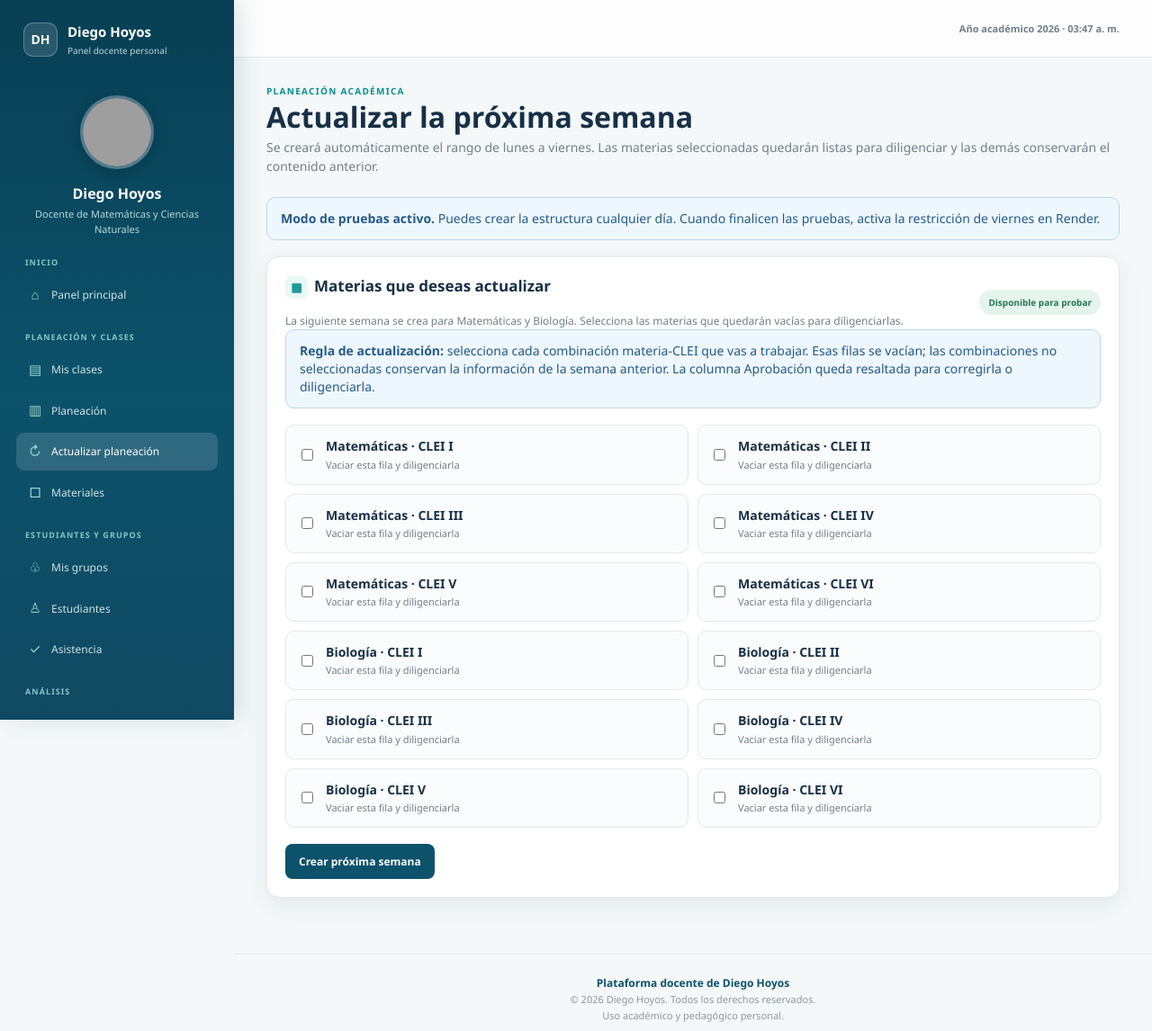
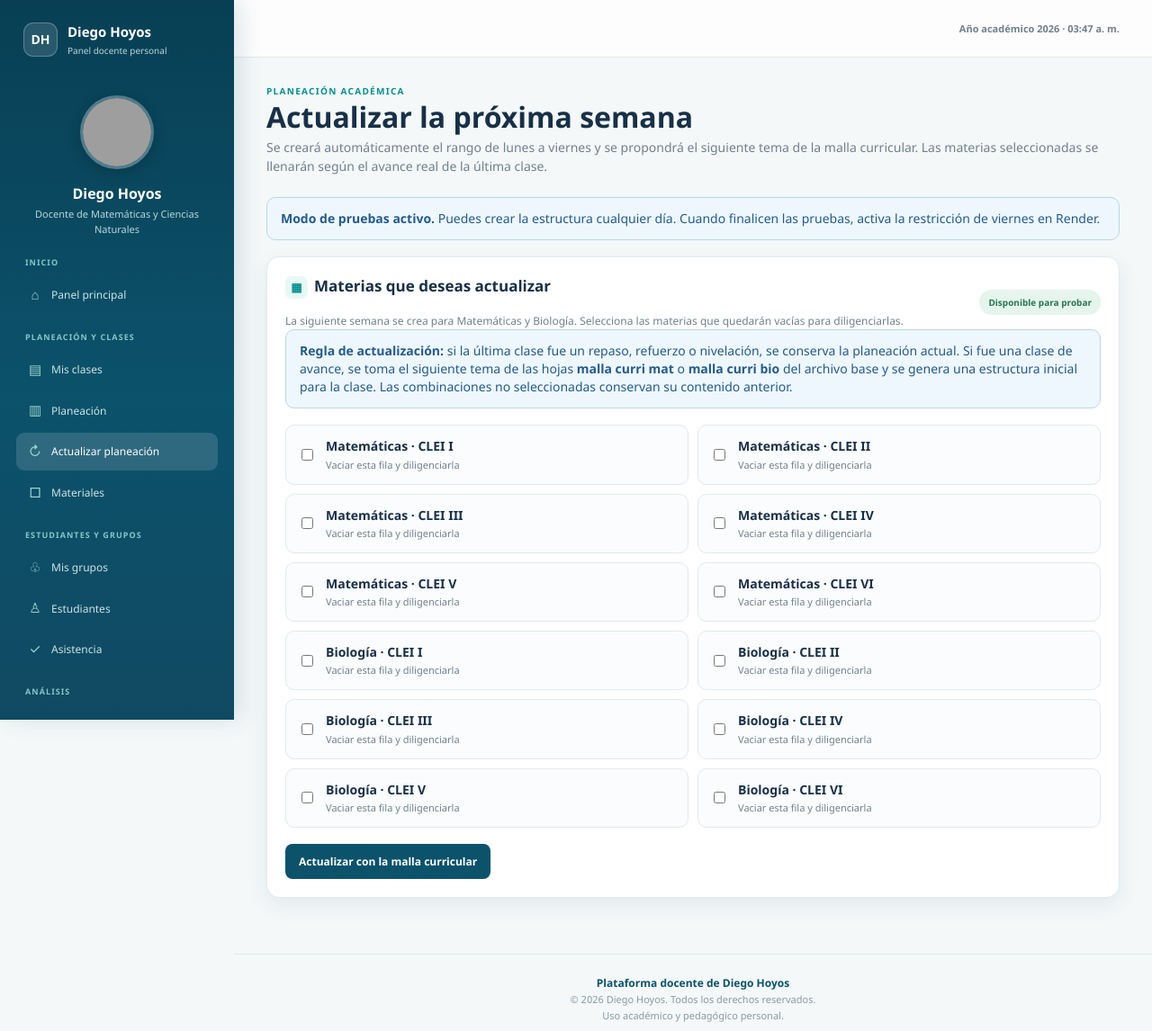
Before and after one commit to Diegoho58-dev/mi_plataforma_docente, a Flask app: page /actualizar-planeacion in a window 1280 px wide. Shown: the whole page at 90% size. Run offline with Flask 3, Linux system fonts and the light colour scheme; the visitor is signed in with stand-in values (Sample User, id 1); parts of the project's set-up code (start-up, migrations or seed data) failed here and were passed over; grey boxes are pictures that could not be loaded.

Commit message:
Update planning page with new curriculum rules

```diff
--- a/templates/actualizar_planeacion.html
+++ b/templates/actualizar_planeacion.html
@@ -6,7 +6,7 @@
 <section class="welcome-section">
   <p class="eyebrow">PLANEACIÓN ACADÉMICA</p>
   <h1>Actualizar la próxima semana</h1>
-  <p class="subtitle">Se creará automáticamente el rango de lunes a viernes. Las materias seleccionadas quedarán listas para diligenciar y las demás conservarán el contenido anterior.</p>
+  <p class="subtitle">Se creará automáticamente el rango de lunes a viernes y se propondrá el siguiente tema de la malla curricular. Las materias seleccionadas se llenarán según el avance real de la última clase.</p>
 </section>
 
 {% if not only_friday %}
@@ -17,10 +17,10 @@
 
 <section class="panel planning-update-panel">
   <div class="panel-heading"><div><h2><span class="heading-icon">▦</span>Materias que deseas actualizar</h2><p class="panel-help">La siguiente semana se crea para Matemáticas y Biología. Selecciona las materias que quedarán vacías para diligenciarlas.</p></div><span class="status-pill {{ 'status-ready' if (is_friday or not only_friday) else 'status-muted' }}">{{ 'Disponible para probar' if not only_friday else ('Disponible hoy' if is_friday else 'Solo viernes') }}</span></div>
-  <div class="data-alert alert-info"><strong>Regla de actualización:</strong> selecciona cada combinación materia-CLEI que vas a trabajar. Esas filas se vacían; las combinaciones no seleccionadas conservan la información de la semana anterior. La columna Aprobación queda resaltada para corregirla o diligenciarla.</div>
+  <div class="data-alert alert-info"><strong>Regla de actualización:</strong> si la última clase fue un repaso, refuerzo o nivelación, se conserva la planeación actual. Si fue una clase de avance, se toma el siguiente tema de las hojas <strong>malla curri mat</strong> o <strong>malla curri bio</strong> del archivo base y se genera una estructura inicial para la clase. Las combinaciones no seleccionadas conservan su contenido anterior.</div>
   <form method="post" class="planning-selection-form" data-selection-form>
     <div class="planning-options">{% for option in options %}<label class="planning-option"><input type="checkbox" name="materia" value="{{ option.value }}" {% if option.value in selected %}checked{% endif %}><span><strong>{{ option.label }}</strong><small>Vaciar esta fila y diligenciarla</small></span></label>{% endfor %}</div>
-    <button class="primary-button action-button" type="submit">Crear próxima semana</button>
+    <button class="primary-button action-button" type="submit">Actualizar con la malla curricular</button>
   </form>
 </section>
 
```
